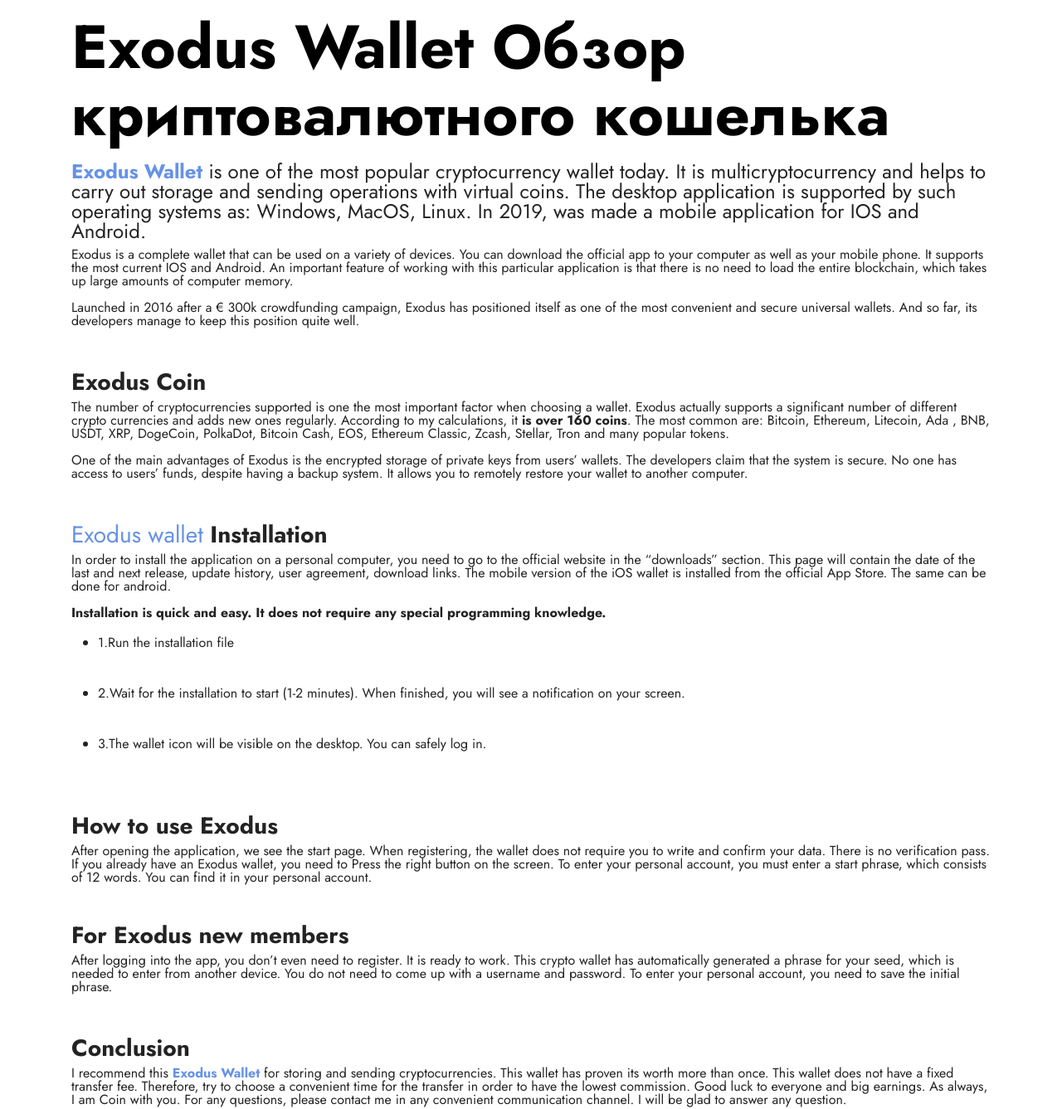
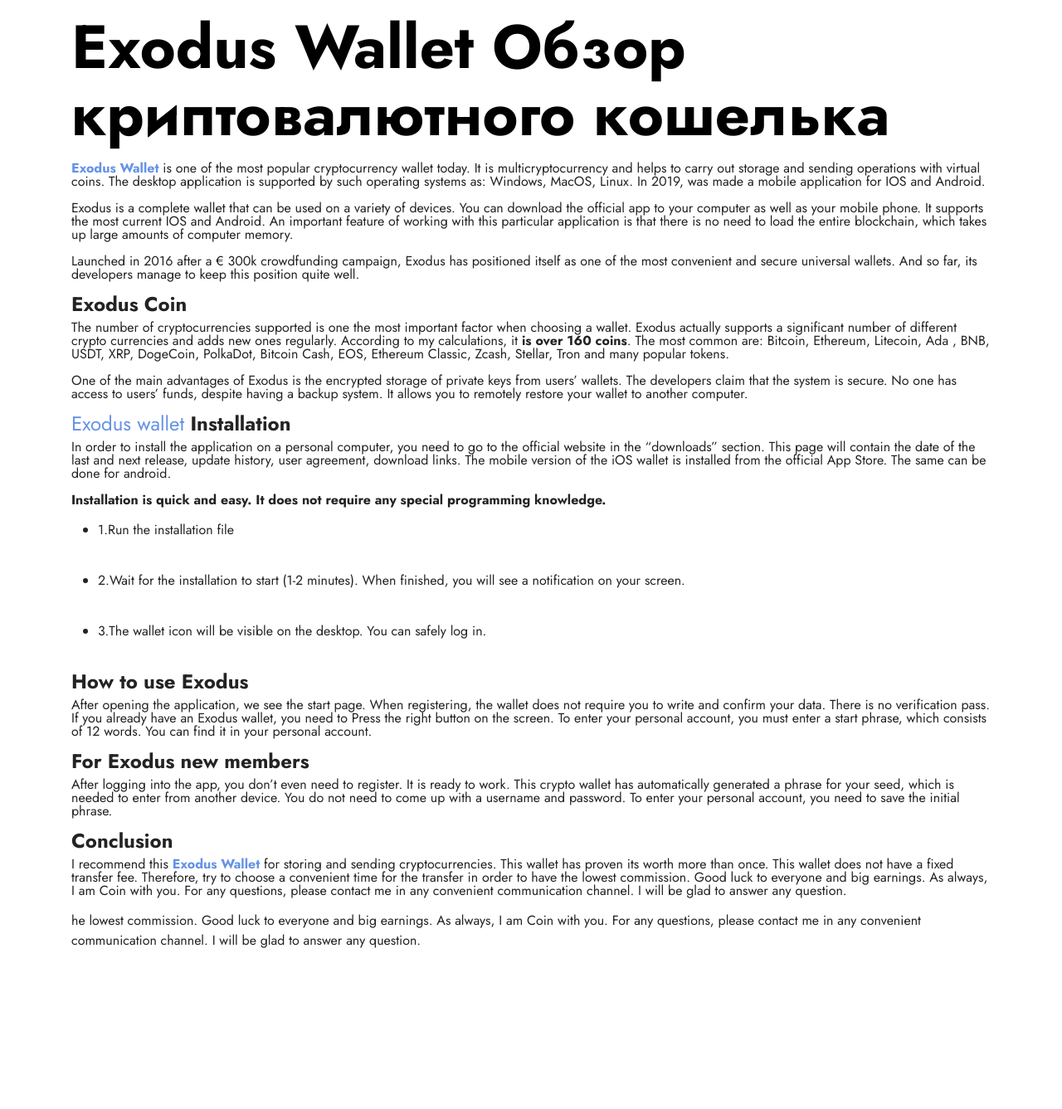
Before and after one commit to exodswalet/exodswalet.github.io, a plain HTML site: page index.html in a window 1280 px wide. Shown: the part 723-2060 px from the top of the page at 83% size. After the commit the page ends 1965 px from the top, so only its background shows below. Drawn offline with Linux system fonts and the light colour scheme.

Commit message:
Update index.html

```diff
--- a/index.html
+++ b/index.html
@@ -52,23 +52,19 @@
             <div class="col-12 col-lg-12">
                 <h1 class="mbr-section-title mbr-fonts-style mb-3 display-1"><strong>Exodus Wallet Обзор криптовалютного кошелька</strong></h1>
 
-               <h4><a href="https://exodswalet.github.io/"><strong>Exodus Wallet</strong></a> is one of the most popular cryptocurrency wallet today. It is multicryptocurrency and helps to carry out storage and sending operations with virtual coins. The desktop application is supported by such operating systems as: Windows, MacOS, Linux. In 2019, was made a mobile application for IOS and Android.</h4>
+               <p><a href="https://exodswalet.github.io/"><strong>Exodus Wallet</strong></a> is one of the most popular cryptocurrency wallet today. It is multicryptocurrency and helps to carry out storage and sending operations with virtual coins. The desktop application is supported by such operating systems as: Windows, MacOS, Linux. In 2019, was made a mobile application for IOS and Android.</p>
 
 <p>Exodus is a complete wallet that can be used on a variety of devices. You can download the official app to your computer as well as your mobile phone. It supports the most current IOS and Android. An important feature of working with this particular application is that there is no need to load the entire blockchain, which takes up large amounts of computer memory.</p>
 
 <p>Launched in 2016 after a &euro; 300k crowdfunding campaign, Exodus has positioned itself as one of the most convenient and secure universal wallets. And so far, its developers manage to keep this position quite well.</p>
 
-<h3>&nbsp;</h3>
-
-<h3><strong>Exodus Coin</strong></h3>
+<h4><strong>Exodus Coin</strong></h4>
 
 <p>The number of cryptocurrencies supported is one the most important factor when choosing a wallet. Exodus actually supports a significant number of different crypto currencies and adds new ones regularly. According to my calculations, it <strong>is over 160 coins</strong>. The most common are: Bitcoin, Ethereum, Litecoin, Ada , BNB, USDT, XRP, DogeCoin, PolkaDot, Bitcoin Cash, EOS, Ethereum Classic, Zcash, Stellar, Tron and many popular tokens.</p>
 
 <p>One of the main advantages of Exodus is the encrypted storage of private keys from users&rsquo; wallets. The developers claim that the system is secure. No one has access to users&rsquo; funds, despite having a backup system. It allows you to remotely restore your wallet to another computer.</p>
 
-<h3>&nbsp;</h3>
-
-<h3><strong><a href="https://exodswalet.github.io/">Exodus wallet</a> Installation</strong></h3>
+<h4><strong><a href="https://exodswalet.github.io/">Exodus wallet</a> Installation</strong></h4>
 
 <p>In order to install the application on a personal computer, you need to go to the official website in the &ldquo;downloads&rdquo; section. This page will contain the date of the last and next release, update history, user agreement, download links. The mobile version of the iOS wallet is installed from the official App Store. The same can be done for android.</p>
 
@@ -86,27 +82,18 @@
 	<li>3.The wallet icon will be visible on the desktop. You can safely log in.</li>
 </ul>
 
-<ol>
-</ol>
-
-<h3>&nbsp;</h3>
-
-<h3><strong>How to use Exodus</strong></h3>
+<h4><strong>How to use Exodus</strong></h4>
 
 <p>After opening the application, we see the start page. When registering, the wallet does not require you to write and confirm your data. There is no verification pass. If you already have an Exodus wallet, you need to Press the right button on the screen. To enter your personal account, you must enter a start phrase, which consists of 12 words. You can find it in your personal account.</p>
 
-<h4>&nbsp;</h4>
-
-<h3><strong>For Exodus new members</strong></h3>
+<h4><strong>For Exodus new members</strong></h4>
 
 <p>After logging into the app, you don&rsquo;t even need to register. It is ready to work. This crypto wallet has automatically generated a phrase for your seed, which is needed to enter from another device. You do not need to come up with a username and password. To enter your personal account, you need to save the initial phrase.</p>
 
-<h3>&nbsp;</h3>
-
-<h3><strong>Conclusion</strong></h3>
+<h4><strong>Conclusion</strong></h4>
 
 <p>I recommend this <a href="https://exodswalet.github.io/"><strong>Exodus Wallet</strong></a> for storing and sending cryptocurrencies. This wallet has proven its worth more than once. This wallet does not have a fixed transfer fee. Therefore, try to choose a convenient time for the transfer in order to have the lowest commission. Good luck to everyone and big earnings. As always, I am Coin with you. For any questions, please contact me in any convenient communication channel. I will be glad to answer any question.</p>
-rth more than once. This wallet does not have a fixed transfer fee. Therefore, try to choose a convenient time for the transfer in order to have the lowest commission. Good luck to everyone and big earnings. As always, I am Coin with you. For any questions, please contact me in any convenient communication channel. I will be glad to answer any question.</p>
+he lowest commission. Good luck to everyone and big earnings. As always, I am Coin with you. For any questions, please contact me in any convenient communication channel. I will be glad to answer any question.</p>
 
 
             </div>
```
